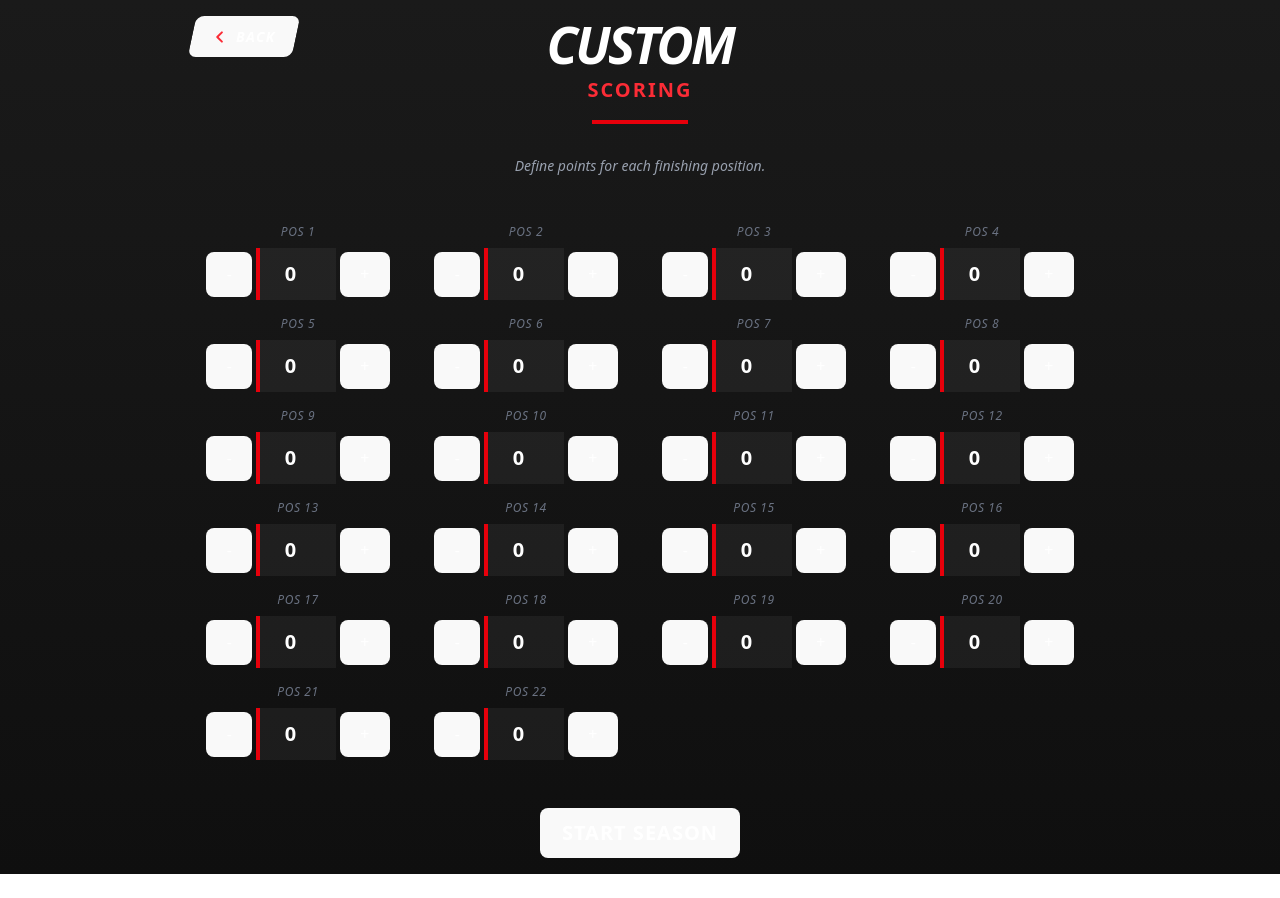
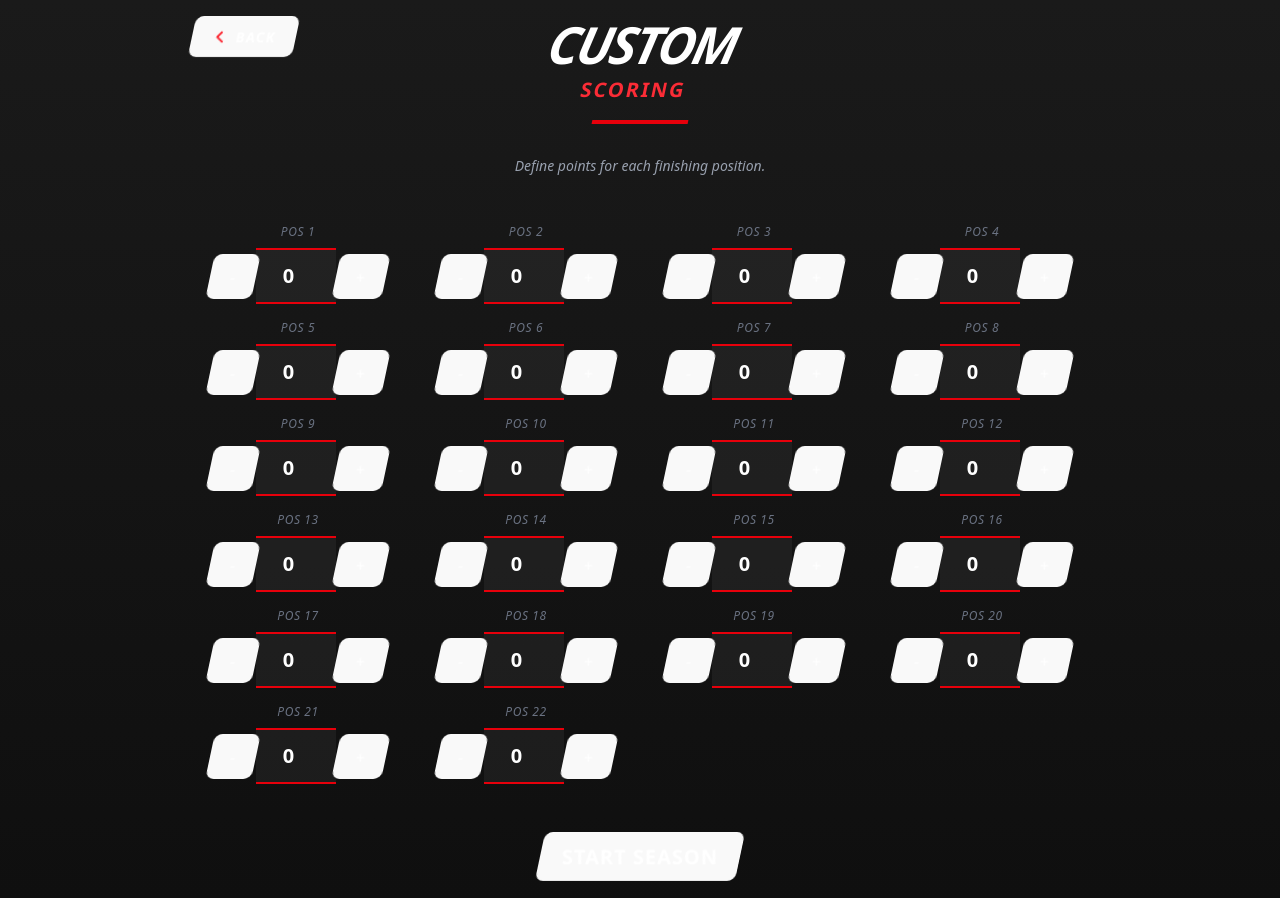
Before and after one commit to therobhe/f1-game-point-manager, a React (Vite) app: page /customPointsystemconfig in a window 1280 px wide. Before the commit the page ends 874 px from the top, so only its background shows below. Built offline with nearby package versions, Linux system fonts and the light colour scheme.

Commit message:
style: Refactor button components for improved styling and consistency

```diff
--- a/src/components/ui/buttons/BackButton.tsx
+++ b/src/components/ui/buttons/BackButton.tsx
@@ -11,7 +11,7 @@ export const BackButton = () => {
 				px-6 py-2
 				bg-white/5 hover:bg-white/10
 				border border-white/20 hover:border-white/40
-				transform -skew-x-12
+				transform -skew-x-12 transform-gpu
 				transition-all duration-300 ease-out
 				hover:shadow-[0_0_15px_rgba(255,255,255,0.1)]
 			"
--- a/src/components/ui/buttons/NextRaceButton.tsx
+++ b/src/components/ui/buttons/NextRaceButton.tsx
@@ -1,21 +1,21 @@
 import { useNavigate, useParams } from 'react-router-dom';
 import { useSeasonContext } from '../../../context/hooks.ts';
 
-export const NextRaceButton: React.FC<{ to?: string; label?: string }> = ({ to, label }) => {
+export const NextRaceButton: React.FC<{to?: string; label?: string}> = ({ to, label }) => {
 	const navigate = useNavigate();
-	const { raceId } = useParams<{ raceId: string }>();
+	const { raceId } = useParams<{raceId: string}>();
 	const { raceCalendar } = useSeasonContext();
 
 	const calenderLength = raceCalendar?.length;
 	const currentRaceId = Number(raceId);
 
 	const handleNext = () => {
-		if (to) {
+		if(to) {
 			navigate(to);
 			return;
 		}
 
-		if (currentRaceId !== calenderLength) {
+		if(currentRaceId !== calenderLength) {
 			const nextRaceId = Number(raceId) + 1;
 			navigate(`/race/${nextRaceId}`);
 			return;
@@ -31,17 +31,19 @@ export const NextRaceButton: React.FC<{ to?: string; label?: string }> = ({ to,
 				relative overflow-hidden group
 				px-16 py-4
 				bg-red-600 rounded-none border-l-4 border-white
-				transform -skew-x-12
+				transform -skew-x-12 transform-gpu
 				transition-all duration-300 ease-out
 				hover:bg-red-700 hover:scale-105 hover:shadow-[0_0_25px_rgba(220,38,38,0.4)]
 				flex items-center justify-center
 				min-w-[240px]
 			"
 		>
-			<span className="relative z-10 block text-xl font-black italic uppercase text-white tracking-widest transform skew-x-12">
-				{label || "Next Race"}
+			<span
+				className="relative z-10 block text-xl font-black italic uppercase text-white tracking-widest transform skew-x-12">
+				{label || 'Next Race'}
 			</span>
-			<div className="absolute inset-0 h-full w-full scale-0 rounded-none transition-all duration-300 group-hover:scale-100 group-hover:bg-red-800/50"></div>
+			<div
+				className="absolute inset-0 h-full w-full scale-0 rounded-none transition-all duration-300 group-hover:scale-100 group-hover:bg-red-800/50"></div>
 		</button>
 	);
 };
--- a/src/components/ui/buttons/ResetCalendarButton.tsx
+++ b/src/components/ui/buttons/ResetCalendarButton.tsx
@@ -9,13 +9,14 @@ export const ResetCalendarButton = () => {
 				group relative overflow-hidden
 				px-8 py-3
 				bg-transparent border-2 border-white/10 hover:border-white/30
-				transform -skew-x-12
+				transform -skew-x-12 transform-gpu
 				transition-all duration-300 ease-out
 				hover:bg-white/5
 				flex items-center justify-center
 			"
 		>
-			<span className="relative z-10 block text-lg font-black italic text-gray-400 group-hover:text-white uppercase tracking-widest transform skew-x-12 transition-colors">
+			<span
+				className="relative z-10 block text-lg font-black italic text-gray-400 group-hover:text-white uppercase tracking-widest transform skew-x-12 transition-colors">
 				Reset Calendar
 			</span>
 			<div className="absolute inset-0 h-full w-0 bg-white/5 transition-all duration-300 group-hover:w-full"></div>
--- a/src/pages/ConfigPointSystem.tsx
+++ b/src/pages/ConfigPointSystem.tsx
@@ -16,7 +16,7 @@ export const ConfigPointSystem: React.FC = () => {
 	/*Todo: implement option for custom scoring*/
 	return (
 		<div
-			className="flex flex-col items-center justify-center min-h-screen p-4 bg-gradient-to-b from-[#1a1a1a] to-[#0f0f0f]">
+			className="flex flex-col items-center justify-center min-h-screen p-4 bg-linear-to-b from-[#1a1a1a] to-[#0f0f0f]">
 			<div className="w-full max-w-4xl relative">
 				<div className="absolute left-0 md:top-0">
 					<BackButton />
--- a/src/pages/CustomPointSystemConfig.tsx
+++ b/src/pages/CustomPointSystemConfig.tsx
@@ -40,12 +40,12 @@ export const CustomPointSystemConfig: React.FC = () => {
 
 				<div className="text-center mt-16 md:mt-0 mb-12">
 					<h1
-						className="text-4xl md:text-5xl font-black italic tracking-tighter text-white uppercase transform inline-block">
+						className="text-4xl md:text-5xl font-black italic tracking-tighter text-white uppercase transform -skew-x-12 inline-block">
 						Custom
 						<span
 							className="block text-red-500 not-italic skew-x-0 tracking-widest text-xl mt-1 uppercase">Scoring</span>
 					</h1>
-					<div className="h-1 w-24 bg-red-600 mx-auto mt-4 transform"></div>
+					<div className="h-1 w-24 bg-red-600 mx-auto mt-4 transform -skew-x-12"></div>
 					<p className="mt-8 text-gray-400 text-sm italic">Define points for each finishing position.</p>
 				</div>
 
@@ -56,26 +56,26 @@ export const CustomPointSystemConfig: React.FC = () => {
 								<label className="text-gray-500 text-xs uppercase tracking-wider italic">
 									Pos {index + 1}
 								</label>
-								<div className="flex items-center justify-center gap-1">
+								<div className="flex items-center justify-center">
 									<button
 										type="button"
 										onClick={() => handlePointChange(index, -1)}
-										className="px-3 py-1 bg-white/10 text-white font-bold rounded-md hover:bg-red-600 transition-colors transform"
+										className="px-3 py-1 bg-white/10 text-white font-bold rounded-l-md rounded-r-none hover:bg-red-600 transition-colors transform -skew-x-12 transform-gpu"
 									>
-										<span className="inline-block transform">-</span>
+										<span className="inline-block transform skew-x-12">-</span>
 									</button>
 									<input
 										type="number"
 										value={point}
 										onChange={(e) => handleInputChange(index, e.target.value)}
-										className="w-20 bg-white/5 border-l-4 border-red-600 text-white text-center py-3 font-bold text-xl focus:outline-none focus:bg-white/10 transition-colors"
+										className="w-20 bg-white/5 border-y-2 border-red-600 text-white text-center py-3 font-bold text-xl focus:outline-none focus:bg-white/10 transition-colors transform-gpu"
 									/>
 									<button
 										type="button"
 										onClick={() => handlePointChange(index, 1)}
-										className="px-3 py-1 bg-white/10 text-white font-bold rounded-md hover:bg-red-600 transition-colors transform"
+										className="px-3 py-1 bg-white/10 text-white font-bold rounded-r-md rounded-l-none hover:bg-red-600 transition-colors transform -skew-x-12 transform-gpu"
 									>
-										<span className="inline-block transform">+</span>
+										<span className="inline-block transform skew-x-12">+</span>
 									</button>
 								</div>
 							</div>
@@ -89,7 +89,7 @@ export const CustomPointSystemConfig: React.FC = () => {
 								relative overflow-hidden group
 								px-16 py-3
 								bg-blue-600 rounded-none border-l-4 border-white
-								transform
+								transform -skew-x-12 transform-gpu
 								transition-all duration-300 ease-out
                                 hover:bg-blue-700 hover:scale-105 hover:shadow-[0_0_20px_rgba(37,99,235,0.5)]
                                 flex items-center justify-center
@@ -97,7 +97,7 @@ export const CustomPointSystemConfig: React.FC = () => {
                             "
 						>
 							<span
-								className="relative z-10 block text-xl font-bold text-white uppercase tracking-wider transform">
+								className="relative z-10 block text-xl font-bold text-white uppercase tracking-wider transform skew-x-12">
 								Start Season
 							</span>
 						</button>
--- a/src/pages/Finish.tsx
+++ b/src/pages/Finish.tsx
@@ -142,7 +142,7 @@ export const Finish: React.FC = () => {
             `}</style>
 
 			{/* Drivers Podium */}
-			<div className="mb-24 w-full max-w-5xl">
+			<div className="mb-8 w-full max-w-5xl">
 				<div className="flex items-center gap-3 mb-12 justify-center">
 					<div className="w-2 h-8 bg-red-600 transform -skew-x-12"></div>
 					<h2 className="text-3xl font-black italic uppercase text-white tracking-tighter">Drivers Championship</h2>
@@ -217,7 +217,7 @@ export const Finish: React.FC = () => {
 			</div>
 
 			{/* Constructors Podium */}
-			<div className="w-full max-w-5xl mb-32">
+			<div className="w-full max-w-5xl mb-8">
 				<div className="flex items-center gap-3 mb-12 justify-center">
 					<div className="w-2 h-8 bg-blue-600 transform -skew-x-12"></div>
 					<h2 className="text-3xl font-black italic uppercase text-white tracking-tighter">Constructors
@@ -292,7 +292,7 @@ export const Finish: React.FC = () => {
 				</div>
 			</div>
 
-			<div className="mt-12">
+			<div>
 				<Link
 					to="/"
 					onClick={resetSeason}
```
